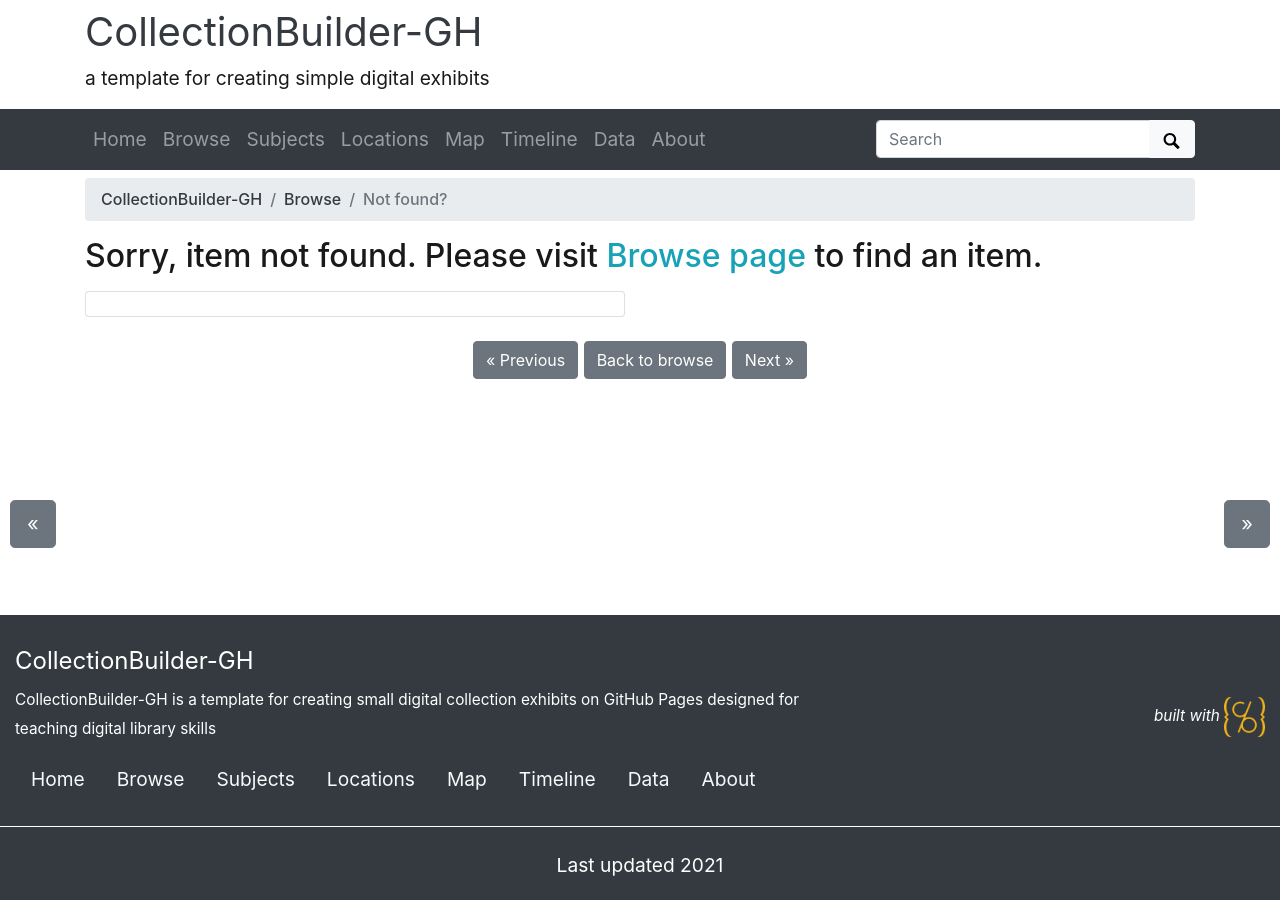
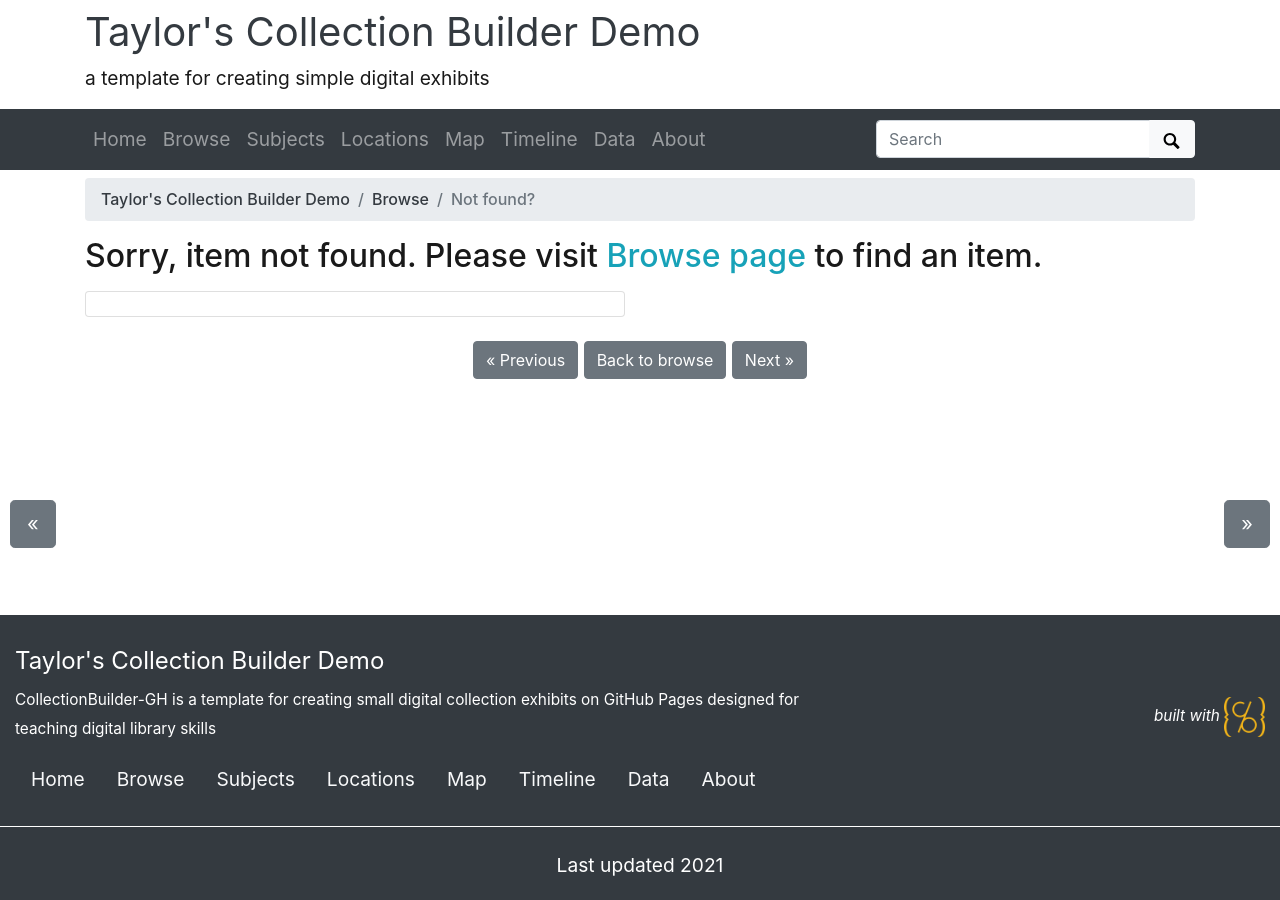
Before and after one commit to tmcdowel/my-first-cb, a Jekyll site: the page built from pages/item.md, in a window 1280 px wide. Built offline with Jekyll 4.4.1, drawn with Linux system fonts in a browser that asks for light colours.

Commit message:
Updated _config.yml file
Added URL Information

```diff
--- a/_config.yml
+++ b/_config.yml
@@ -9,18 +9,18 @@
 #
 # url is site domain, full URL to the production location of your collection
 # on GitHub Pages follows the pattern username.github.io
-#url: https://collectionbuilder.github.io
+url: https://tmcdowel.github.io/my-first-cb/
 # baseurl is path to location on the domain if necessary e.g. /digital/hjccc
 # on GitHub Pages it is your github repository's name prefixed with a /
-#baseurl: /collectionbuilder-gh
+baseurl: /my-first-cb
 # location of code, the full url to your github repository
-source-code: https://github.com/CollectionBuilder/collectionbuilder-gh
+source-code: https://github.com/tmcdowel/my-first-cb
 
 ##########
 # SITE SETTINGS
 #
 # title of site appears in banner
-title: CollectionBuilder-GH
+title: Taylor's Collection Builder Demo
 # tagline, a short phrase that will appear throughout the site in the top banner
 tagline: a template for creating simple digital exhibits
 # description appears in meta tags and other locations
```
